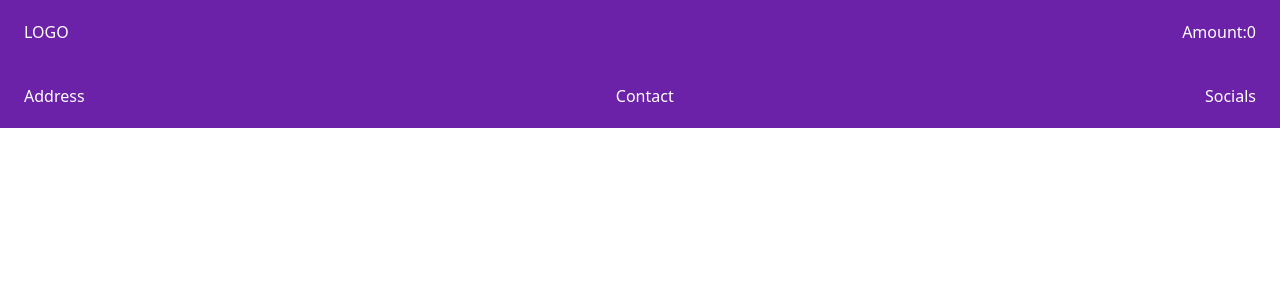
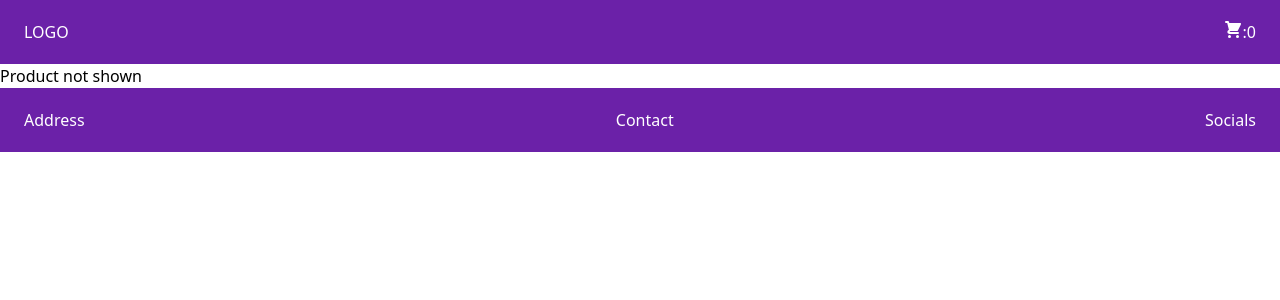
Before and after one commit to Mithila91/boost-project, a Nuxt app: page /cart in a window 1280 px wide. Shown: the top 300 px of the page. Built offline with nearby package versions, Linux system fonts and the light colour scheme.

Commit message:
cart fixed

```diff
--- a/components/Card.vue
+++ b/components/Card.vue
@@ -19,6 +19,9 @@ const { addToCart } = useCart()
   <div
     class="flex flex-col p-5 m-5 border rounded-lg shadow-lg shadow-purple-500/50"
   >
+  <svg @click="handleDelete" xmlns="http://www.w3.org/2000/svg" class="h-6 w-6" fill="none" viewBox="0 0 24 24" stroke="currentColor" stroke-width="2">
+  <path stroke-linecap="round" stroke-linejoin="round" d="M19 7l-.867 12.142A2 2 0 0116.138 21H7.862a2 2 0 01-1.995-1.858L5 7m5 4v6m4-6v6m1-10V4a1 1 0 00-1-1h-4a1 1 0 00-1 1v3M4 7h16" />
+</svg>
     <NuxtLink :to="`/product/${product.id}`">
       <img
         width="200"
@@ -33,6 +36,6 @@ const { addToCart } = useCart()
     </h2>
     <p class="my-2 flex justify-center">{{ product.description }}</p>
     <Button @click="addToList" class="w-full">add product</Button>
-      <Button @click="handleDelete" class="mt-4">delete</Button>
+
   </div>
 </template>
--- a/components/Header.vue
+++ b/components/Header.vue
@@ -10,6 +10,11 @@ const { cart } = useCart()
       <span>LOGO</span>
     </NuxtLink>
 
-    <span>Amount:{{ cart.length }}</span>
+    <span class="flex"><NuxtLink to="/cart">
+    <svg xmlns="http://www.w3.org/2000/svg" class="h-5 w-5" viewBox="0 0 20 20" fill="currentColor">
+  <path d="M3 1a1 1 0 000 2h1.22l.305 1.222a.997.997 0 00.01.042l1.358 5.43-.893.892C3.74 11.846 4.632 14 6.414 14H15a1 1 0 000-2H6.414l1-1H14a1 1 0 00.894-.553l3-6A1 1 0 0017 3H6.28l-.31-1.243A1 1 0 005 1H3zM16 16.5a1.5 1.5 0 11-3 0 1.5 1.5 0 013 0zM6.5 18a1.5 1.5 0 100-3 1.5 1.5 0 000 3z" />
+  </svg>
+
+    </NuxtLink>:{{ cart.length }}</span>
   </header>
 </template>
--- /dev/null
+++ b/pages/cart.vue
@@ -0,0 +1,10 @@
+<script setup>
+const { cart } = useCart()
+console.log(cart.value)
+</script>
+<template>
+<div v-if="!cart.length"><p>Product not shown</p></div>
+<div v-for="product in cart" :key="index">
+<p>{{product.name}}</p>
+</div>
+</template>
--- a/pages/product/[id].vue
+++ b/pages/product/[id].vue
@@ -10,5 +10,16 @@ const { data: product } = await useFetch(`/api/product/${route.params.id}`)
       <Title>{{ product.name }}</Title>
       <Meta name="description" :content="product.description" />
     </Head>
+    <div class="flex flex-col justify-center items-center p-5 m-5 border rounded-lg shadow-lg">
+       <img
+        width="200"
+        height="200"
+        :src="product.image"
+        :alt="product.name"
+        loading="lazy"
+      />
+      <h1 class="">{{product.name}} </h1>
+     <p>{{product.description}}</p>
+  </div>
   </div>
 </template>
```
Also changed, not shown: 1 other file (tests, documents, lock files or other folders).
